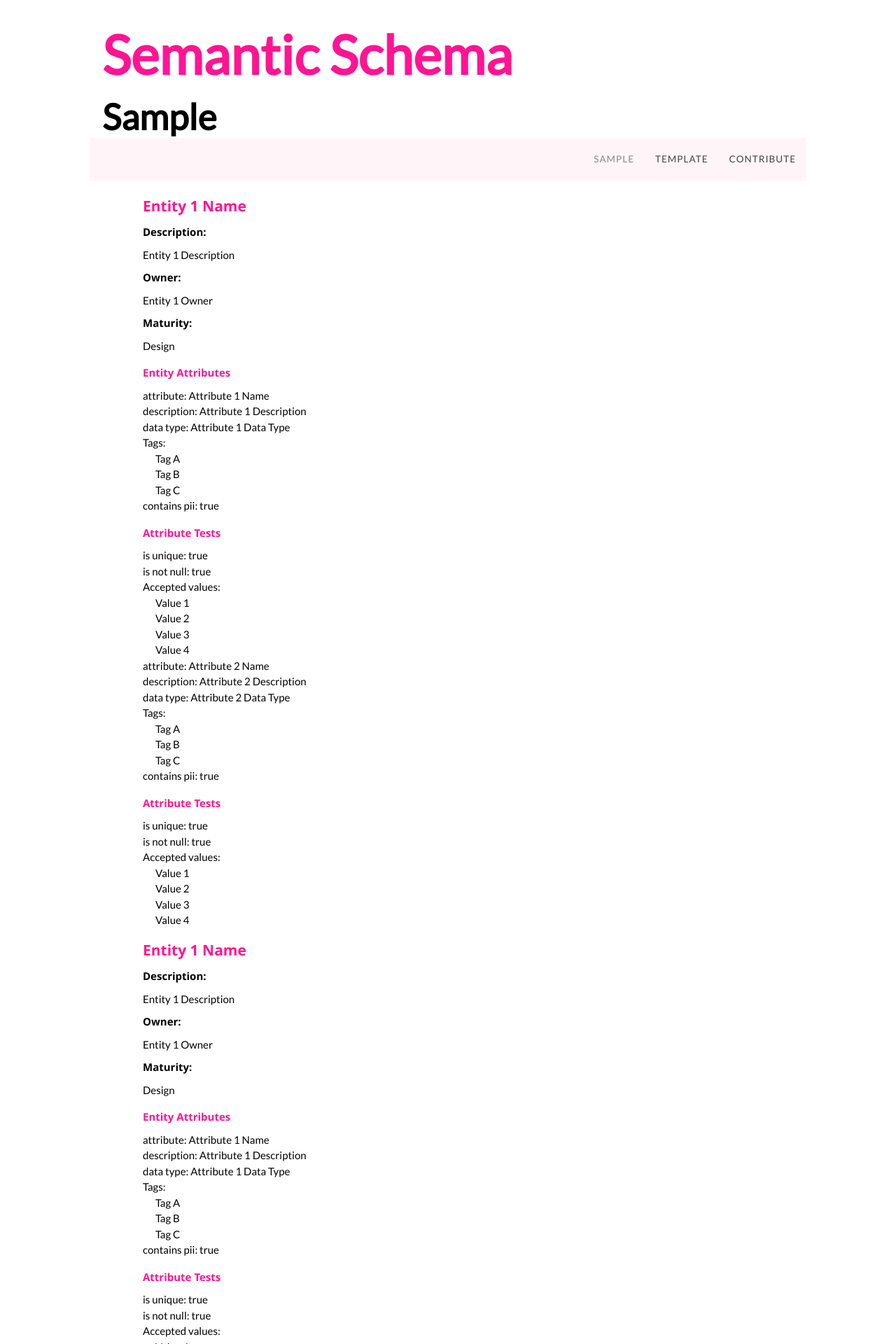
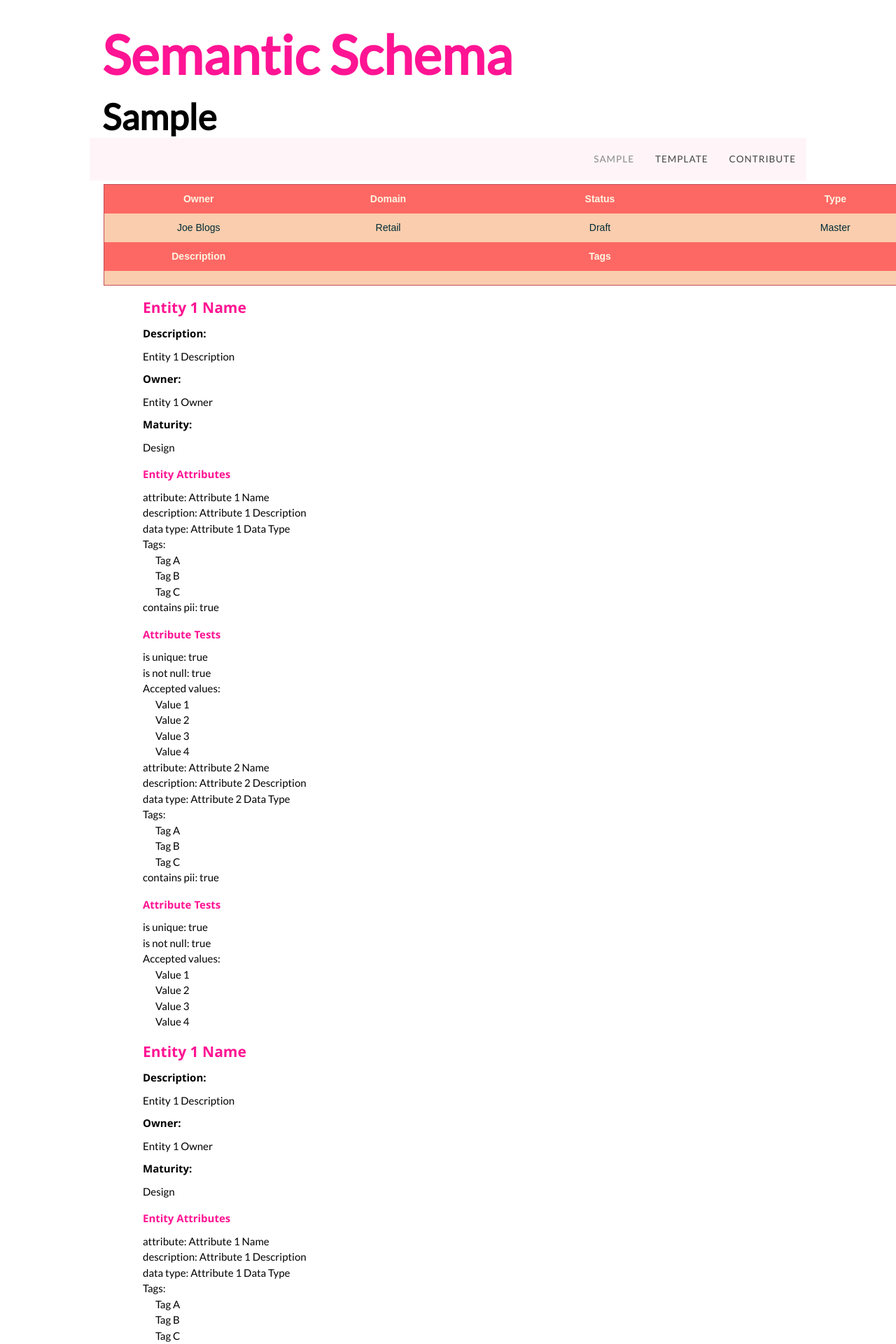
Before and after one commit to KCWADSWORTH/semantic_schema_wiki, a Jekyll site: the page built from index.html, in a window 1280 px wide. Shown: the top 1920 px of the page at 70% size. Built offline with Jekyll 4.4.1, drawn with Linux system fonts in a browser that asks for light colours.

Commit message:
Update index.html

```diff
--- a/index.html
+++ b/index.html
@@ -5,6 +5,57 @@ hero_text: Sample
 title: Home
 
 ---
+
+<style type="text/css">
+.tg  {border-collapse:collapse;border-color:#C44D58;border-spacing:0;border-style:solid;border-width:1px;}
+.tg td{background-color:#F9CDAD;border-color:#C44D58;border-style:solid;border-width:0px;color:#002b36;
+  font-family:Arial, sans-serif;font-size:14px;overflow:hidden;padding:10px 5px;word-break:normal;}
+.tg th{background-color:#FE4365;border-color:#C44D58;border-style:solid;border-width:0px;color:#fdf6e3;
+  font-family:Arial, sans-serif;font-size:14px;font-weight:normal;overflow:hidden;padding:10px 5px;word-break:normal;}
+.tg .tg-sa8i{background-color:#fd6864;border-color:inherit;font-weight:bold;text-align:center;vertical-align:top}
+.tg .tg-baqh{text-align:center;vertical-align:top}
+.tg .tg-gdrr{background-color:#fd6864;font-weight:bold;text-align:center;vertical-align:top}
+.tg .tg-65sc{background-color:#fd6864;border-color:#fd6864;color:#fdf6e3;font-weight:bold;text-align:center;vertical-align:top}
+.tg .tg-og4q{background-color:#fd6864;text-align:left;vertical-align:top}
+.tg .tg-g621{background-color:#fd6864;color:#fdf6e3;font-weight:bold;text-align:center;vertical-align:top}
+.tg .tg-0lax{text-align:left;vertical-align:top}
+</style>
+<table class="tg" style="undefined;table-layout: fixed; width: 1215px">
+<colgroup>
+<col style="width: 270px">
+<col style="width: 272px">
+<col style="width: 333px">
+<col style="width: 340px">
+</colgroup>
+<thead>
+  <tr>
+    <th class="tg-sa8i">Owner</th>
+    <th class="tg-sa8i">Domain</th>
+    <th class="tg-gdrr">Status</th>
+    <th class="tg-gdrr">Type</th>
+  </tr>
+</thead>
+<tbody>
+  <tr>
+    <td class="tg-baqh">Joe Blogs</td>
+    <td class="tg-baqh">Retail</td>
+    <td class="tg-baqh">Draft</td>
+    <td class="tg-baqh">Master</td>
+  </tr>
+  <tr>
+    <td class="tg-65sc">Description</td>
+    <td class="tg-og4q"></td>
+    <td class="tg-g621">Tags</td>
+    <td class="tg-og4q"></td>
+  </tr>
+  <tr>
+    <td class="tg-0lax" colspan="2"></td>
+    <td class="tg-0lax" colspan="2"></td>
+  </tr>
+</tbody>
+</table>
+
+
 
 {% for item in site.data.glossary.entities %}
 <ul>
```
